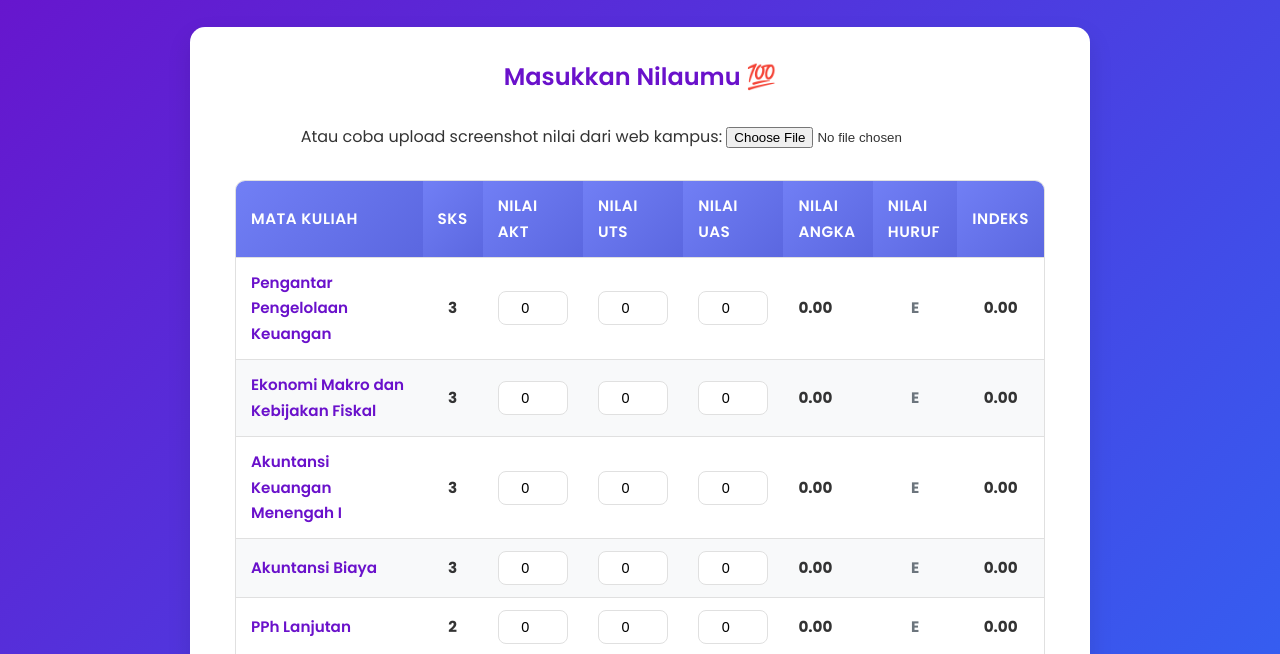
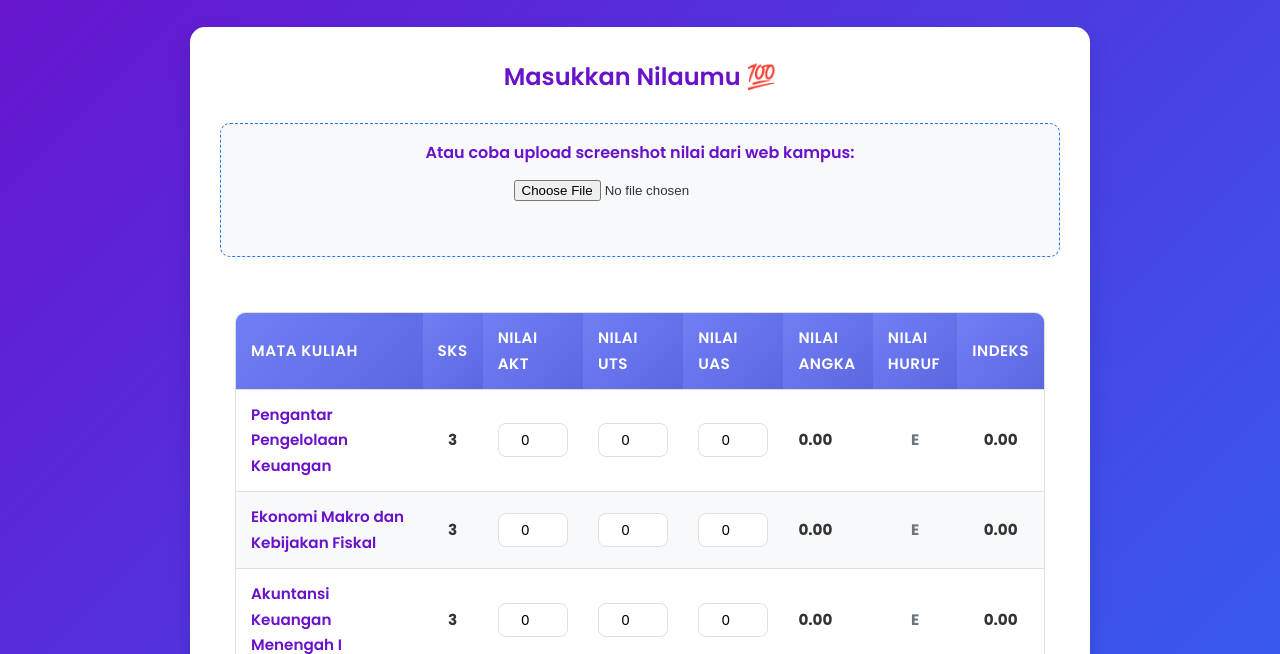
Before and after one commit to dhikarahim/ipkd3, a plain HTML site: page index.html in a window 1280 px wide. Shown: the part 141-795 px from the top of the page. Drawn offline with nearby package versions, Linux system fonts and the light colour scheme; a script that the page names is missing.

Commit message:
Update style.css
fix bug 1

```diff
--- a/style.css
+++ b/style.css
@@ -243,3 +243,34 @@ footer {
     td:first-child { min-width: 120px; }
     td input[type="number"] { width: 50px; }
 }
+
+/* ... (CSS yang sudah ada) ... */
+
+.ocr-section {
+    margin-bottom: 25px;
+    padding: 15px;
+    background-color: #f8f9fa;
+    border: 1px dashed var(--secondary-color);
+    border-radius: 10px;
+    text-align: center;
+}
+
+.ocr-label {
+    display: block;
+    margin-bottom: 10px;
+    font-weight: 600;
+    color: var(--primary-color);
+}
+
+#imageUpload {
+    display: inline-block; /* Atau block jika ingin full width */
+    margin-bottom: 10px;
+    /* Style default browser biasanya cukup, tapi bisa di-custom jika perlu */
+}
+
+#ocrStatus {
+    margin-top: 10px;
+    font-style: italic;
+    color: #555;
+    min-height: 20px; /* Agar layout tidak lompat saat teks muncul */
+}
```
